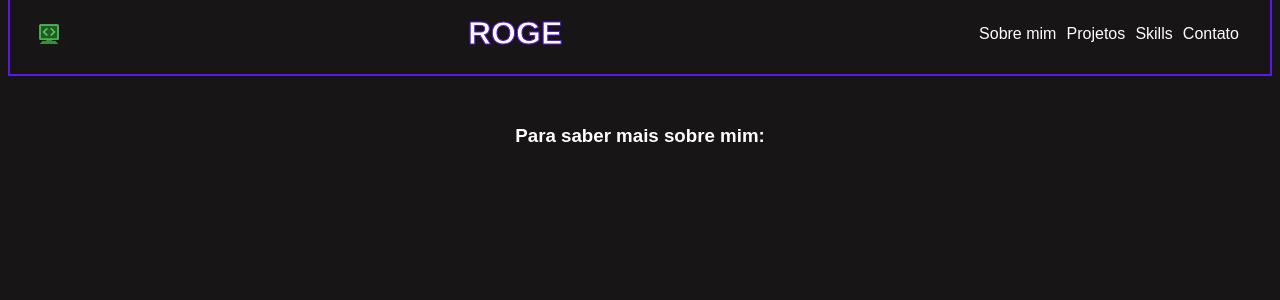
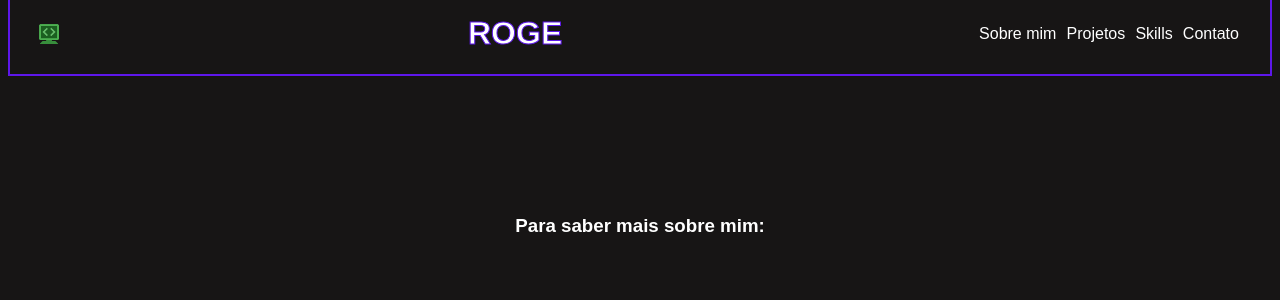
Before and after one commit to Oldroge/https-oldroge.github.io, a React (Create React App) app: page /contact in a window 1280 px wide. Shown: the top 300 px of the page. Built offline with nearby package versions, Linux system fonts and the light colour scheme.

Commit message:
style: add more margin top to container

```diff
--- a/src/pages/contact/Contact.css
+++ b/src/pages/contact/Contact.css
@@ -4,5 +4,5 @@
     align-items: center;
     color: white;
     font-family: Arial, Helvetica, sans-serif;
-    margin-top: 30px;
+    margin-top: 120px;
 }
```
